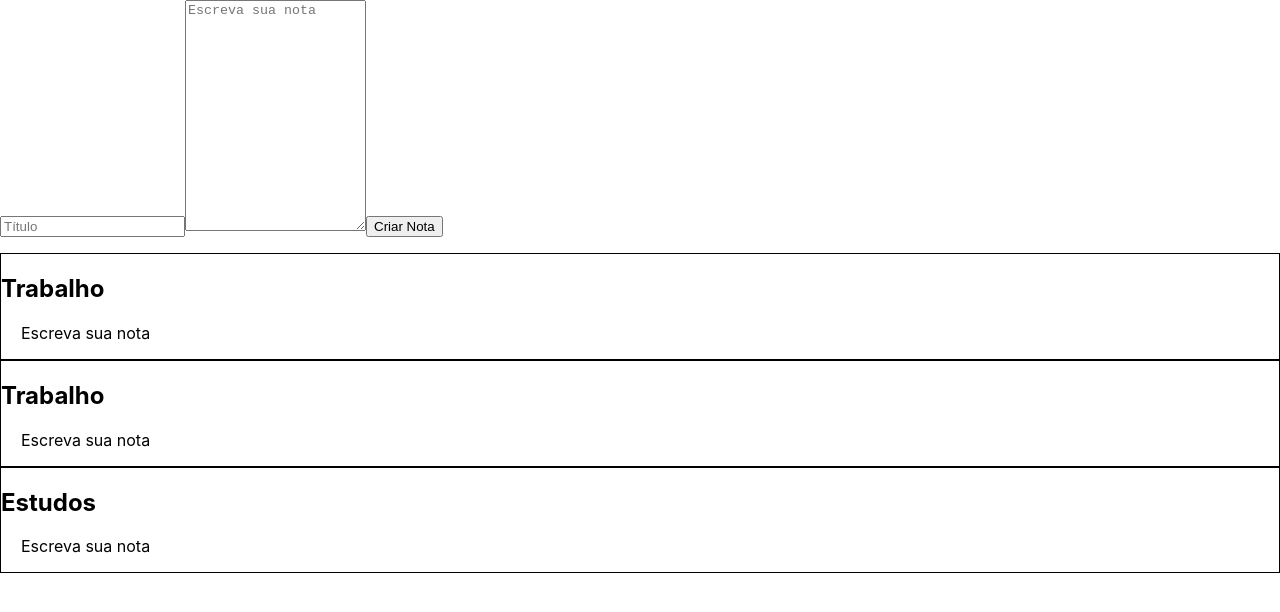
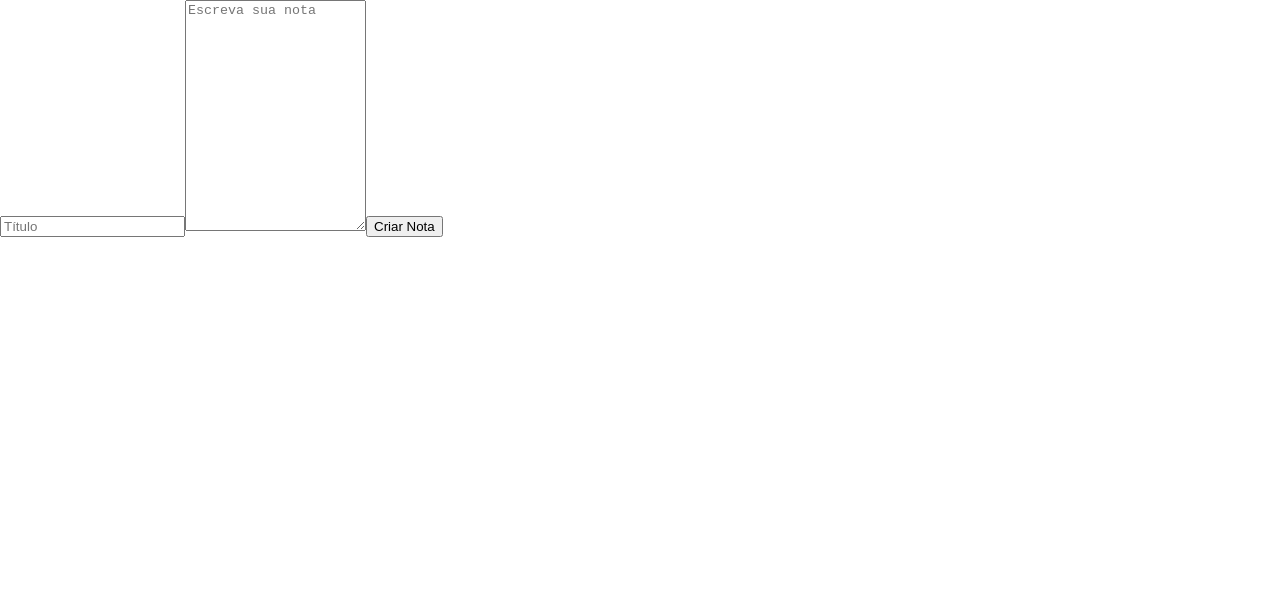
Before and after one commit to gmartpad/curso-alura-react-entendendo-como-a-lib-funciona, a React (Create React App) app: page / in a window 1280 px wide. Shown: the top 612 px of the page. Built offline with nearby package versions, Linux system fonts and the light colour scheme.

Commit message:
Mais Propriedades

```diff
--- a/src/App.js
+++ b/src/App.js
@@ -7,15 +7,23 @@
 
 class App extends React.Component {
 
+  constructor(){
+    super()
+
+    this.notas = [];
+  }
+
   criarNota(titulo, texto) {
-    console.log(`${titulo} - ${texto}`);
+    const novaNota = {titulo, texto}
+
+    this.notas.push(novaNota)
   }
 
   render(){
     return (
       <section>
-        <FormularioCadastro criarNota={this.criarNota} />
-        <ListaDeNotas/>
+        <FormularioCadastro criarNota={this.criarNota.bind(this)} />
+        <ListaDeNotas notas={this.notas}/>
       </section>
     );
   }
--- a/src/components/ListaDeNotas/ListaDeNotas.jsx
+++ b/src/components/ListaDeNotas/ListaDeNotas.jsx
@@ -5,11 +5,12 @@
 import "./estilo.css"
 
 class ListaDeNotas extends React.Component {
+
     render(){
         return(
             <ul className="lista">
                 {
-                    Array.of("Trabalho", "Trabalho", "Estudos").map((i, k) =>{
+                    this.props.notas.map((i, k) =>{
                         return(
                             <li
                                 className="item-da-lista"
```
Also changed, not shown: 1 other file (tests, documents, lock files or other folders).
